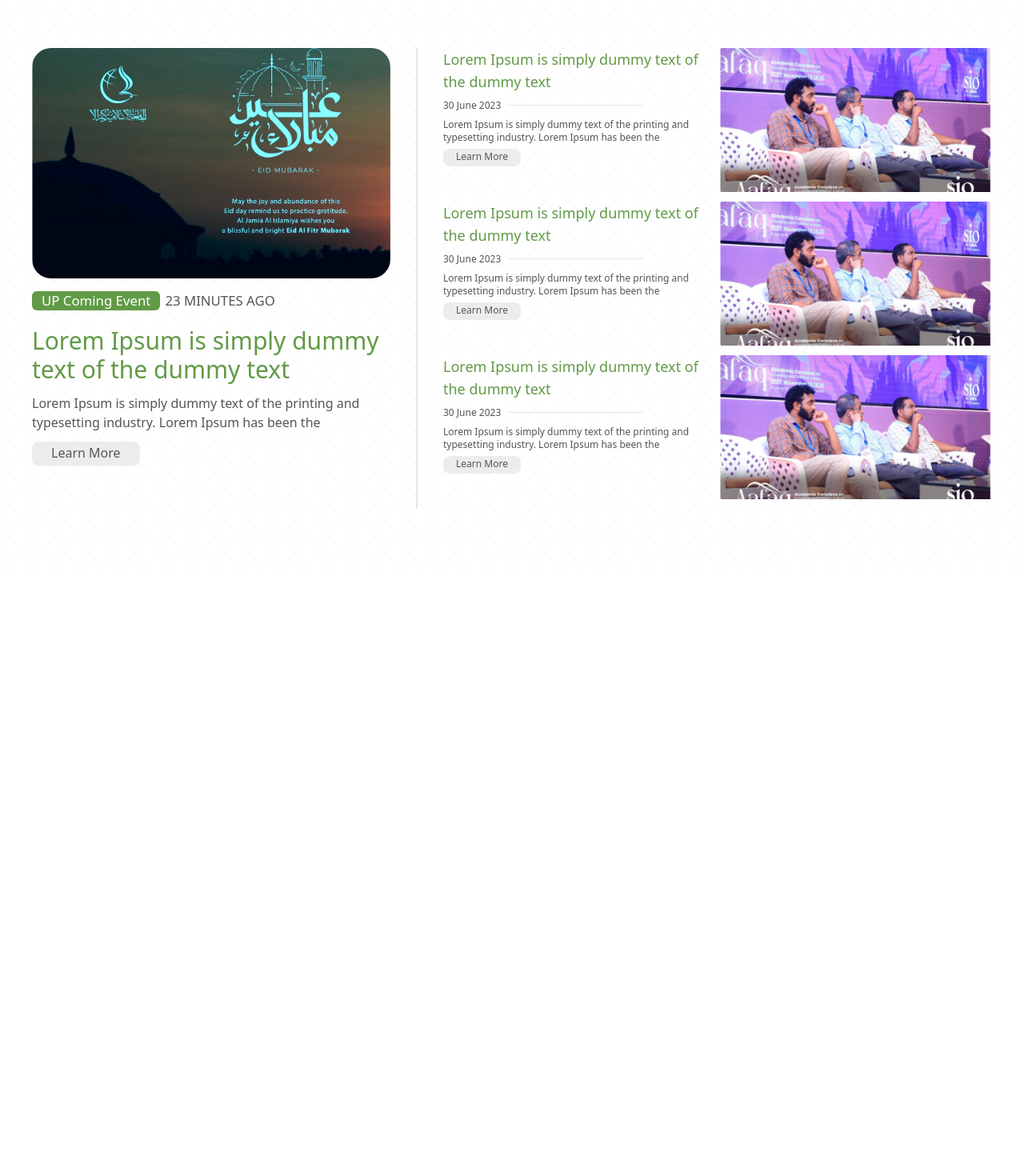
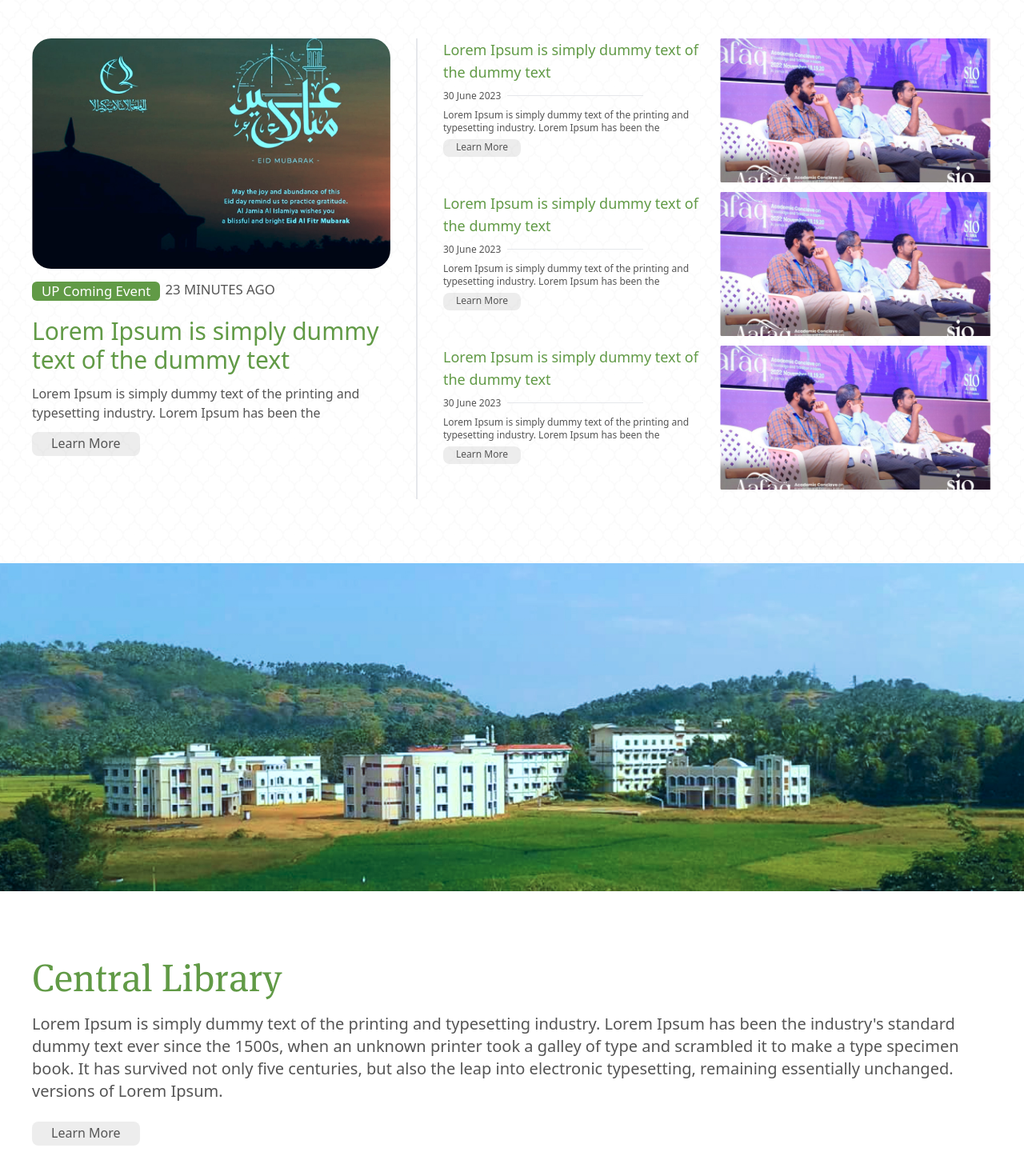
Before and after one commit to Hafeed10/MarkazulHidaya, a React (Vite) app: page / in a window 1280 px wide. Shown: the part 3602-5072 px from the top of the page at 80% size. Before the commit the page ends 4318 px from the top, so only its background shows below. Built offline with nearby package versions, Linux system fonts and the light colour scheme.

Commit message:
CentralLibrary [age created

```diff
--- a/src/App.jsx
+++ b/src/App.jsx
@@ -5,6 +5,7 @@ import Academics from './Components/Academics'
 import About from './Components/About'
 import Status from './Components/Status'
 import Events from './Components/Events'
+import CentralLibrary from './Components/CentralLibrary'
 
 function App() {
 
@@ -15,6 +16,7 @@ function App() {
       <Academics/>
       <Status/>
       <Events/>
+      <CentralLibrary/>
     </>
   )
 }
--- /dev/null
+++ b/src/Components/CentralLibrary.jsx
@@ -0,0 +1,21 @@
+import React from 'react'
+import groundtwo from '../assets/Img/groundtwo.jpg'
+
+function CentralLibrary() {
+  return (
+    <div className='w-full h-auto'>
+        <img src={groundtwo} className='w-full h-52 object-cover md:h-auto' alt="" />
+        <div className='w-full h-auto  px-3 md:px-10 lg:px-10 xl:px-36 py-10 md:py-16 lg:py-20 xl:py-28 bg-white'>
+            <div className='flex flex-col items-center md:items-start text-center md:text-start space-y-4 lg:space-y-6 xl:space-y-8 w-full h-full'>
+                <h2 className='text-3xl md:text-4xl lg:text-5xl xl:text-6xl'>Central Library </h2>
+                <p className='font-sans text-base md:text-lg lg:text-xl '>Lorem Ipsum is simply dummy text of the printing and typesetting industry. Lorem Ipsum has been the industry's standard dummy text ever since the 1500s, when an unknown printer took a galley of type and scrambled it to make a type specimen book. It has survived not only five centuries, but also the leap into electronic typesetting, remaining essentially unchanged. versions of Lorem Ipsum.</p>
+                <a href='#'  className='rounded-lg cursor-pointer w-36 md:w-auto bg-[#555555] text-[#555555] bg-opacity-10 pt-0.5 px-6 pb-1 text-base xl:text-lg font-sans'>
+                    Learn More
+                </a>
+            </div>
+        </div>
+    </div>
+  )
+}
+
+export default CentralLibrary
--- a/src/Components/Events.jsx
+++ b/src/Components/Events.jsx
@@ -11,17 +11,17 @@ function Events() {
       style={{ backgroundImage: `url(${bgAcademic})` }}
       className='h-full space-y-8 md:space-y-16 lg:space-y-20 xl:space-y-24 flex flex-col items-center justify-center px-3 md:px-10 lg:px-10 xl:px-36 py-10 md:py-16 lg:py-20 xl:py-24 bg-no-repeat w-full'
     >
-      <h2 className='text-5xl md:text-6xl lg:text-7xl'>Events</h2>
+      <h2 className='text-5xl md:text-5xl lg:text-6xl xl:text-7xl'>Events</h2>
       <div className='w-full h-full lg:h-auto overflow-visible flex flex-col md:flex-row items-start justify-start'>
       {EventUpData.slice(0, 1).map((Event) => (
         <div className='font-sans flex flex-col items-start justify-start gap-y-2 md:gap-y-4 md:pr-3 lg:pr-8 xl:pr-10 w-full md:w-2/5 h-full '>
           <div className='flex flex-col w-full space-y-4 xl:space-y-5 items-start h-full'>
             <img
               src={Event.img}
-              className='w-full h-72 md:h-52 lg:h-72 xl:h-96 rounded-xl lg:rounded-3xl object-cover'
+              className='w-full h-72 md:h-72 lg:h-72 xl:h-96 rounded-xl lg:rounded-3xl object-cover'
               alt=''
             />
-            <div className='flex text-sm md:flex-col lg:flex-row gap-x-1.5 lg:text-[1.05rem] items-center w-full text-start font-thin'>
+            <div className='flex text-sm md:flex-col lg:flex-row gap-x-1.5 lg:text-[1.05rem] items-start w-full text-start font-thin'>
               <h2 className='py-0.5 px-3 bg-[#619A46] text-white rounded-md'>UP Coming Event</h2>
               <p className='text-xs md:text-sm lg:text-[1.05rem]'>{Event.time} MINUTES AGO</p>
             </div>
@@ -45,7 +45,7 @@ function Events() {
           {EventData.slice(0, 3).map((Event) => (
             <div
               key={Event.id}
-              className='h-44 md:h-48 xl:h-52 pb-3 w-full flex items-start justify-evenly gap-x-1 lg:gap-x-1.5 xl:gap-x-5 rounded-md'
+              className='h-44 lg:h-48 xl:h-52 pb-3 w-full flex items-start justify-evenly gap-x-1 lg:gap-x-1.5 xl:gap-x-5 rounded-md'
             >
               <div className='font-sans h-full w-2/3 lg:w-1/2 flex flex-col items-start justify-start xl:justify-between gap-y-1.5'>
                 <h2 className='text-sm lg:text-lg xl:text-xl leading-5  xl:leading-6'>{Event.title}</h2>
```
